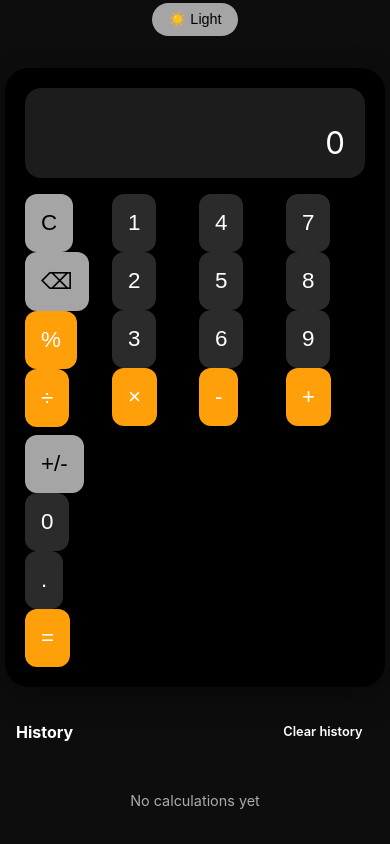
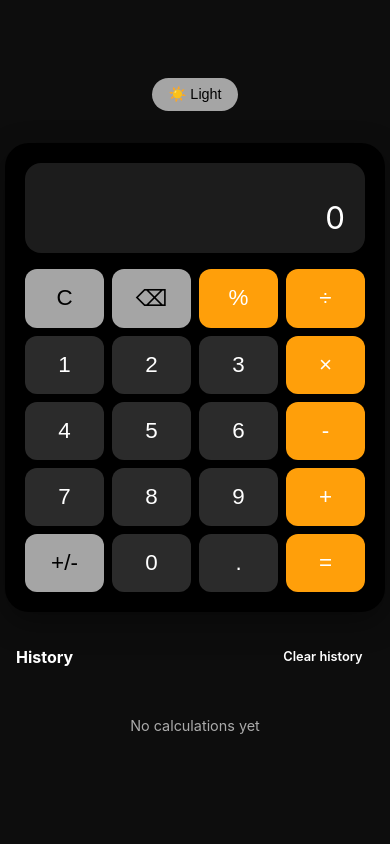
Before and after one commit to koddharck/Calculator, a React (Vite) app in the folder Adv-Calculator/: page / in a window 390 px wide. Built offline with nearby package versions, Linux system fonts and the light colour scheme.

Commit message:
style: update Keypad layout to use flexbox for improved responsiveness

```diff
--- a/Adv-Calculator/src/components/Keypad/Keypad.module.css
+++ b/Adv-Calculator/src/components/Keypad/Keypad.module.css
@@ -1,12 +1,22 @@
 .keypad {
-   display: grid;
-   grid-template-columns: repeat(4, minmax(0, 1fr));
-   gap: 0.75rem;
-   margin-top: 1rem;
+  display: flex;
+  flex-direction: column;
+  gap: 0.75rem;
+  margin-top: 1rem;
+}
+
+.row {
+  display: flex;
+  gap: 0.75rem;
+}
+
+.row > * {
+  flex: 1;
 }
 
 @media (max-width: 480px) {
-   .keypad {
-      gap: 0.5rem;
-   }
+  .keypad,
+  .row {
+    gap: 0.5rem;
+  }
 }
```
